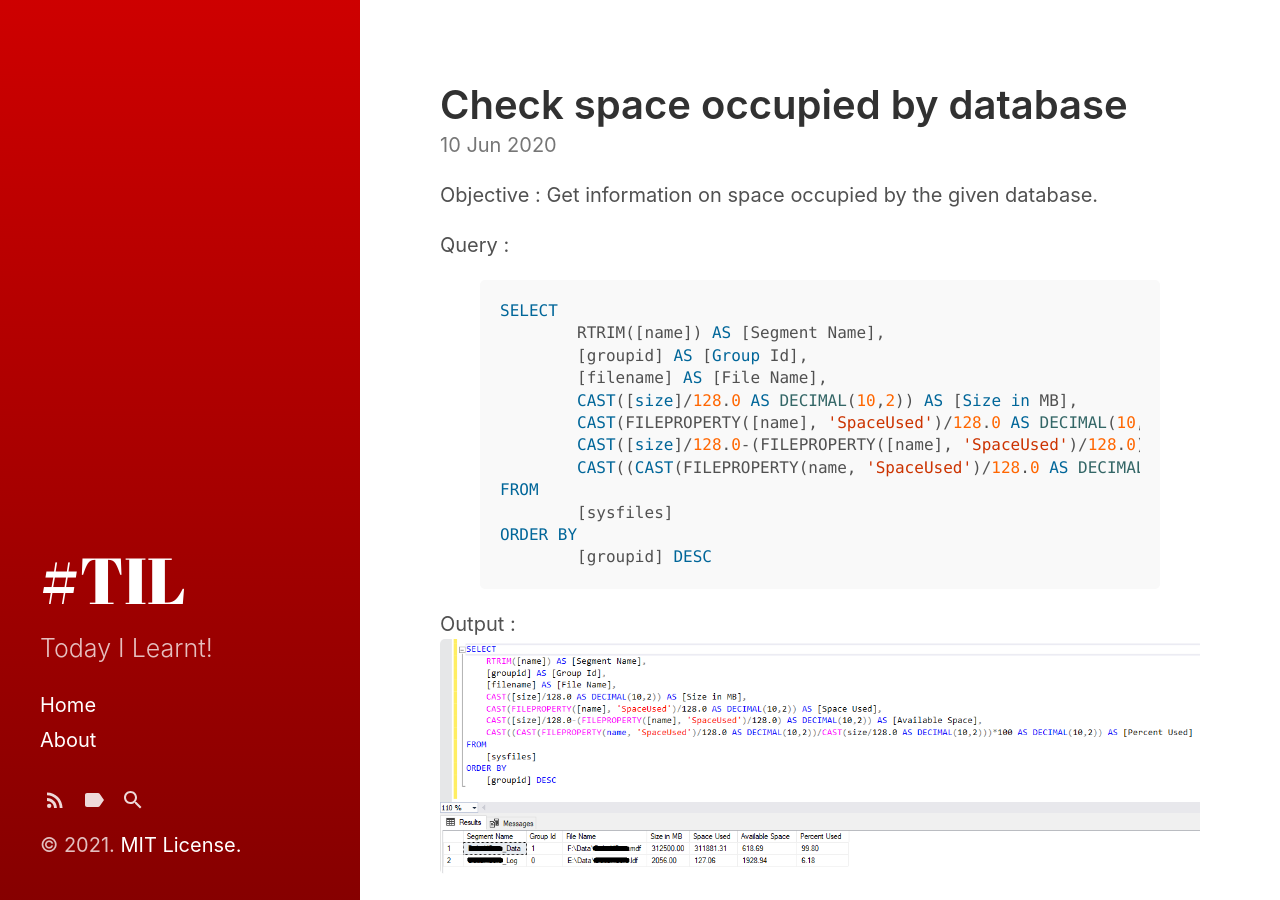
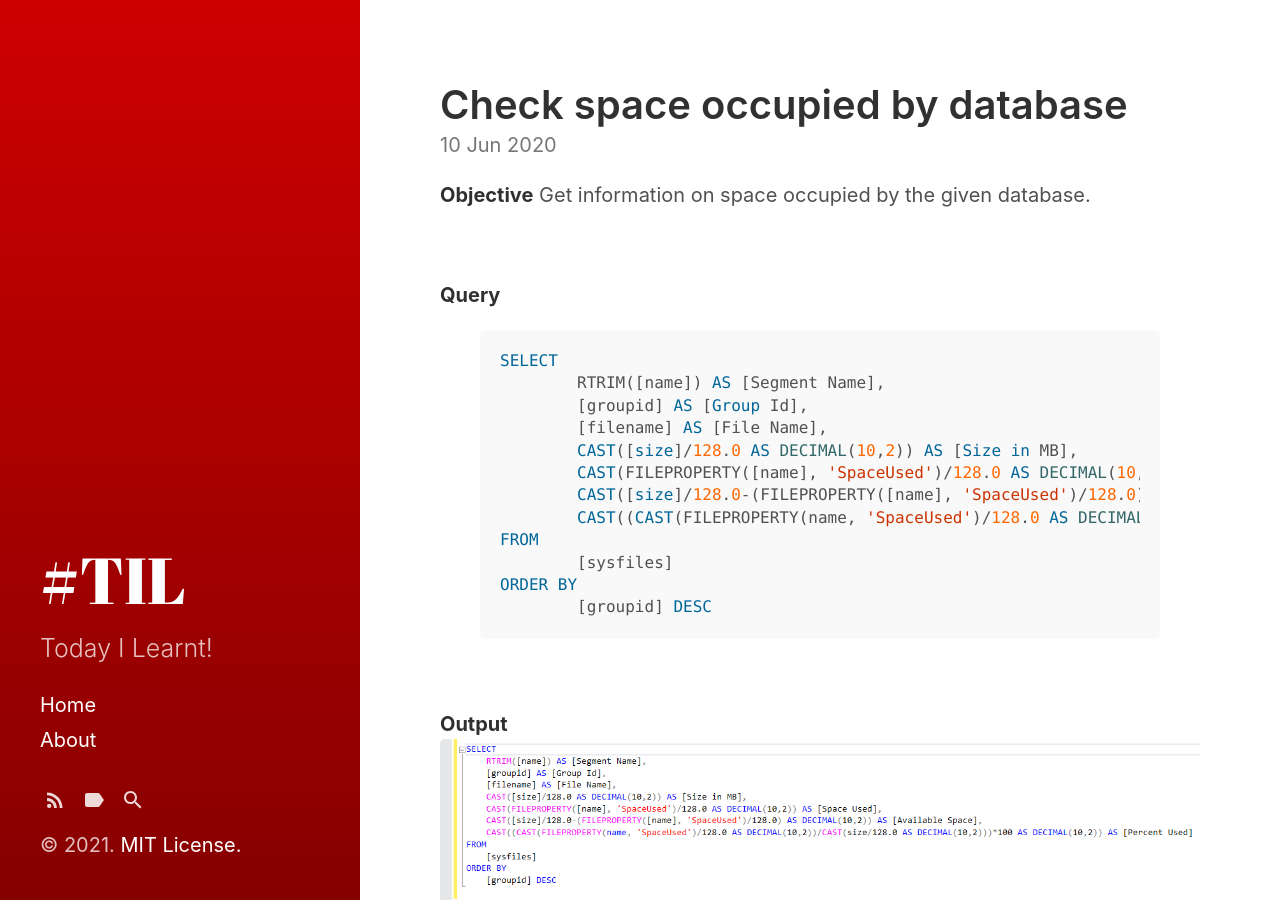
Before and after one commit to ketanjawahire/til, a Jekyll site: the page built from _posts/2020-06-10-Check-space-occupied-by-database.md, in a window 1280 px wide and 900 px high. Built offline with Jekyll 4.4.1, drawn with Linux system fonts in a browser that asks for light colours.

Commit message:
Added file formatting

```diff
--- a/_posts/2020-06-10-Check-space-occupied-by-database.md
+++ b/_posts/2020-06-10-Check-space-occupied-by-database.md
@@ -6,9 +6,14 @@ tags:
     - SQL Server Queries
 ---
 
-Objective : Get information on space occupied by the given database.
+**Objective**
+Get information on space occupied by the given database.
 
-Query :
+<!--more-->
+
+<br>
+
+**Query**
 {% highlight sql %}
 SELECT
 	RTRIM([name]) AS [Segment Name],
@@ -24,5 +29,7 @@ ORDER BY
 	[groupid] DESC
 {% endhighlight %}
 
-Output :
+<br>
+
+**Output**
 ![db-space-output](/til/assets/sql-queries-output/db-space.png)
```
